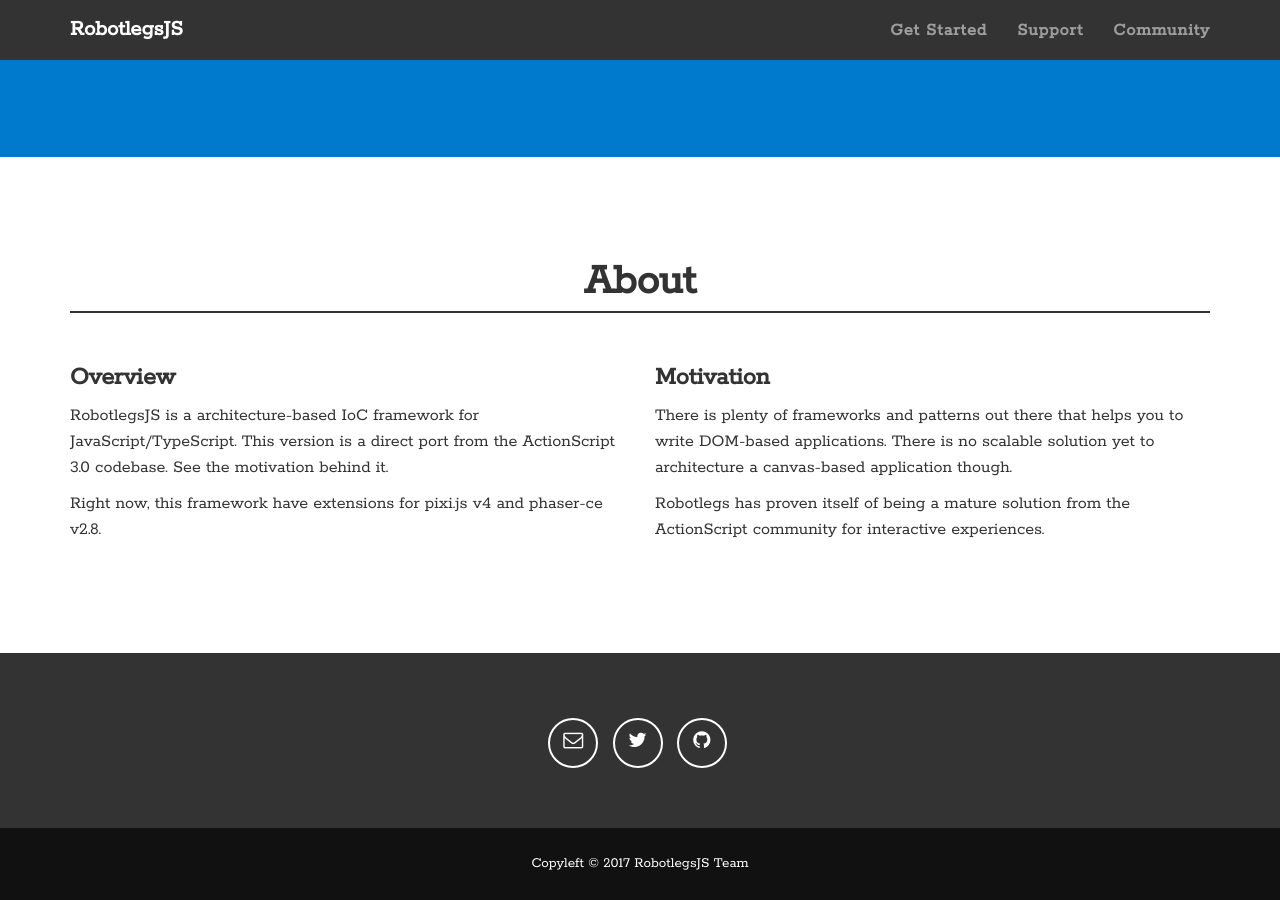
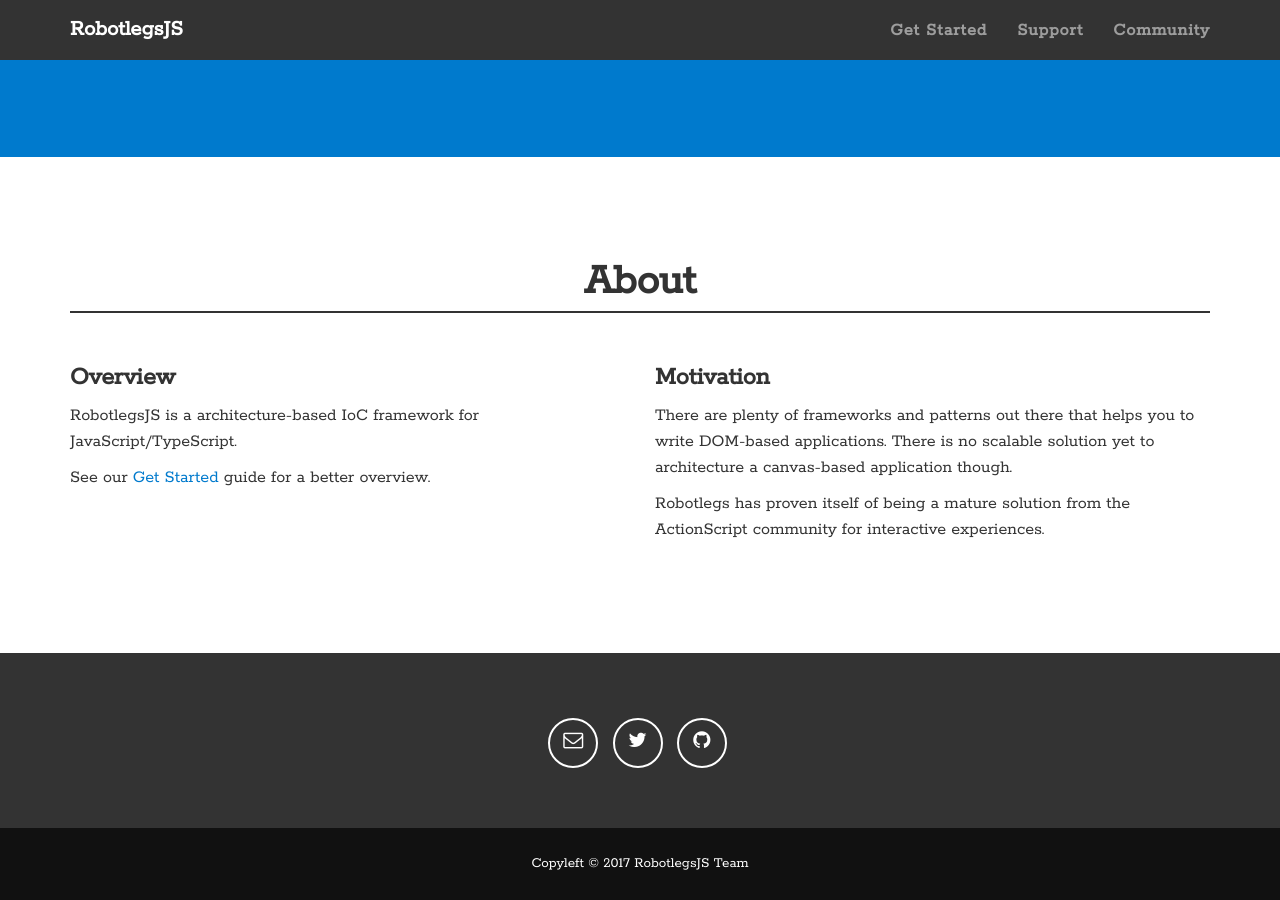
Before and after one commit to RobotlegsJS/robotlegsjs.github.io, a Jekyll site: the page built from index.html, in a window 1280 px wide and 900 px high, scrolled down 634 px. Built offline with Jekyll 4.4.1, drawn with Linux system fonts in a browser that asks for light colours.

Commit message:
update about section

```diff
--- a/_includes/about.html
+++ b/_includes/about.html
@@ -10,14 +10,13 @@
         <div class="row">
             <div class="col-sm-6">
                 <h3>Overview</h3>
-                <p>RobotlegsJS is a architecture-based IoC framework for JavaScript/TypeScript. This version is a direct port
-                    from the ActionScript 3.0 codebase. See the motivation behind it.</p>
-                <p>Right now, this framework have extensions for pixi.js v4 and phaser-ce v2.8.</p>
+                <p>RobotlegsJS is a architecture-based IoC framework for JavaScript/TypeScript.</p>
+                <p>See our <a href="http://robotlegsjs.io/get_started">Get Started</a> guide for a better overview.</p>
             </div>
             <div class="col-sm-6">
                 <h3>Motivation</h3>
-                <p>There is plenty of frameworks and patterns out there that helps you to write DOM-based applications. There
-                    is no scalable solution yet to architecture a canvas-based application though. </p>
+                <p>There are plenty of frameworks and patterns out there that helps you to write DOM-based applications.
+                    There is no scalable solution yet to architecture a canvas-based application though.</p>
                 <p>Robotlegs has proven itself of being a mature solution from the ActionScript community for interactive experiences.</p>
             </div>
         </div>
```
